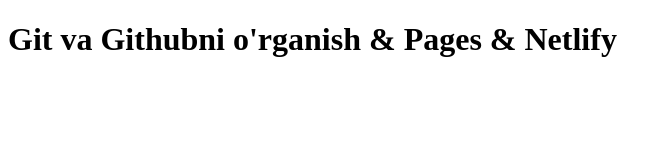
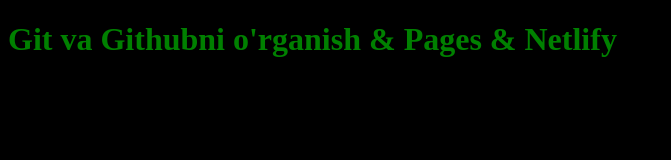
Before and after one commit to Azizbek-Kalandarov/insure, a plain HTML site: page index.html in a window 1280 px wide. Shown: the whole page, without its empty margins (0-671 px from the left). Drawn offline with Linux system fonts and the light colour scheme.

Commit message:
Add class for heading tag html file also connect css file to html file

```diff
--- a/index.html
+++ b/index.html
@@ -4,6 +4,7 @@
   <meta charset="UTF-8">
   <meta http-equiv="X-UA-Compatible" content="IE=edge">
   <meta name="viewport" content="width=device-width, initial-scale=1.0">
+  <link rel="stylesheet" href="./main.css">
   <title>15-dars</title>
 </head>
 <body>
@@ -20,7 +21,7 @@
   <!-- git commit -m "Initial commit" 50 so'zdan oshmasligi kerak, birinchi so'zning bosh harfi katta hafrda bo'lishi kerak , buyruq ohangida bo'lishi shart  -->
   <!-- githubdagi 3 qator codeni tashash kerak  manzil, asosiy shoxa, push -->
 
-  <h1>Git va Githubni o'rganish & Pages & Netlify</h1>
+  <h1 class="heading" >Git va Githubni o'rganish & Pages & Netlify</h1>
 
 </body>
 </html>
--- a/main.css
+++ b/main.css
@@ -0,0 +1,7 @@
+body {
+  background-color: black;
+}
+
+.heading {
+  color: green;
+}
```
